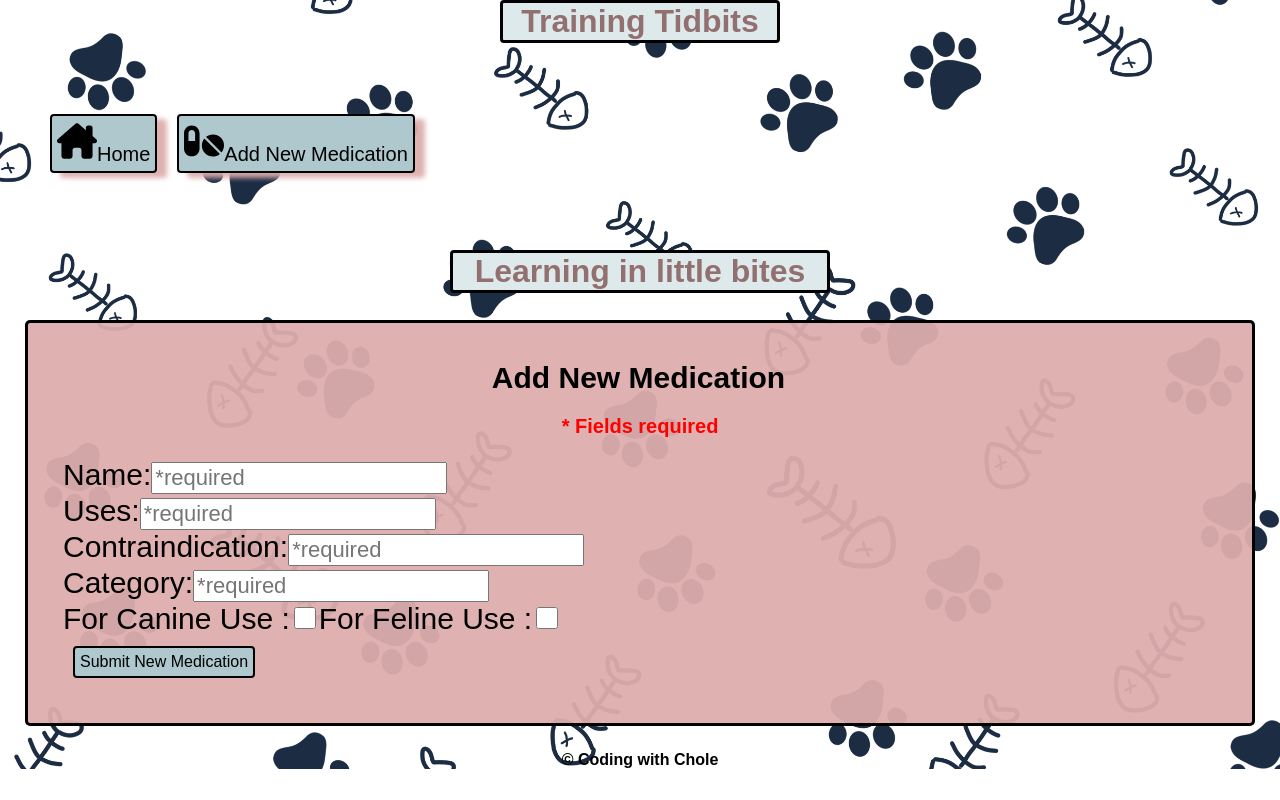
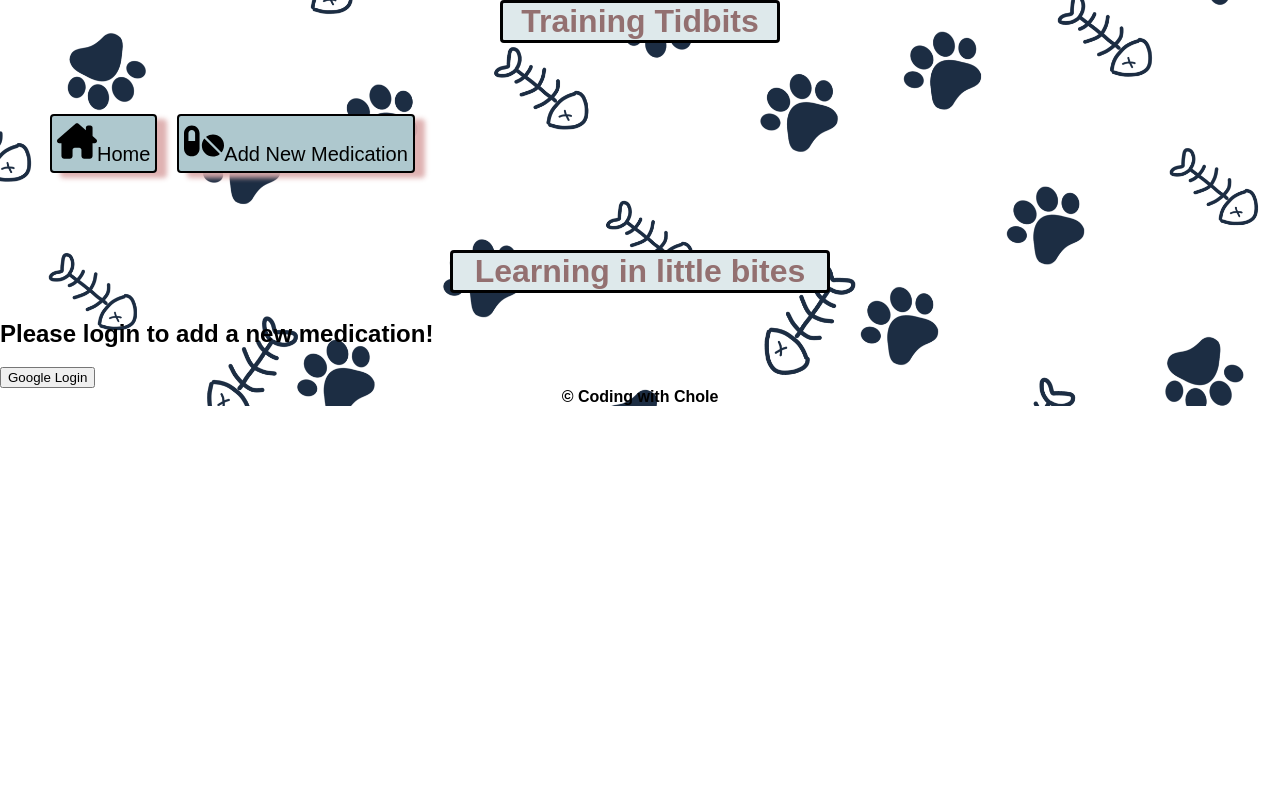
Before and after one commit to choleaxel/training-tidbits-frontend, a React (Create React App) app: page /Form in a window 1280 px wide. Built offline with nearby package versions, Linux system fonts and the light colour scheme; a web font is replaced by a local one.

Commit message:
added google login with firebase auth

```diff
--- a/package.json
+++ b/package.json
@@ -11,6 +11,7 @@
     "@testing-library/react": "^13.3.0",
     "@testing-library/user-event": "^13.5.0",
     "bootstrap": "^5.1.3",
+    "firebase": "^9.8.3",
     "react": "^18.1.0",
     "react-dom": "^18.1.0",
     "react-router-dom": "^6.3.0",
--- a/src/App.js
+++ b/src/App.js
@@ -4,10 +4,16 @@ import NavBar from "./components/NavBar";
 import { BrowserRouter, Route, Routes } from "react-router-dom";
 import AddMedication from "./components/Form";
 import Home from "./components/Home";
+import Login from "./components/Login";
+import { useState, createContext } from "react";
+
+export const UserContext = createContext(null);
 
 export default function App() {
+  const [user, setUser] = useState();
   return (
     <BrowserRouter>
+      <UserContext.Provider value={{ user, setUser }}>
         <div className="whole-page">
           <header>
             <h1 className="page-title">Training Tidbits </h1>
@@ -18,12 +24,16 @@ export default function App() {
           <body>
             <h2 className="title-learn">Learning in little bites</h2>
             <Routes>
-            <Route path="/Form" element={<AddMedication />} />
+              <Route
+                path="/Form"
+                element={!user ? <Login /> : <AddMedication />}
+              />
               <Route path="/" element={<Home />} />
             </Routes>
           </body>
           <footer> © Coding with Chole</footer>
         </div>
+      </UserContext.Provider>
     </BrowserRouter>
   );
 }
--- /dev/null
+++ b/src/components/Login.jsx
@@ -0,0 +1,33 @@
+import { initializeApp } from "firebase/app";
+import { GoogleAuthProvider, getAuth, signInWithPopup } from "firebase/auth";
+import { useContext } from "react";
+import { UserContext } from "../App";
+
+const firebaseConfig = {
+  apiKey: "AIzaSyChNv2UV5daCBhB9od_a_GqIrekY1xsxLs",
+  authDomain: "trainingtidbitsah.firebaseapp.com",
+  projectId: "trainingtidbitsah",
+  storageBucket: "trainingtidbitsah.appspot.com",
+  messagingSenderId: "831581935388",
+  appId: "1:831581935388:web:b2709e638450959276ccd9",
+};
+
+export default function Login() {
+  const { setUser } = useContext(UserContext);
+
+  const handleGoogleLogin = () => {
+    const app = initializeApp(firebaseConfig);
+    const auth = getAuth(app);
+    const provider = new GoogleAuthProvider();
+    signInWithPopup(auth, provider)
+      .then((res) => setUser(res.user))
+      .catch(console.error);
+  };
+
+  return (
+    <section className="login-button">
+      <h2>Please login to add a new medication!</h2>
+      <button onClick={handleGoogleLogin}>Google Login</button>
+    </section>
+  );
+} //need to configure a logout button, below is what i found.
```
Also changed, not shown: src/Assets/user-solid.svg (added), 1 other file (tests, documents, lock files or other folders). Lines whose indentation alone changed are shown as unchanged.
